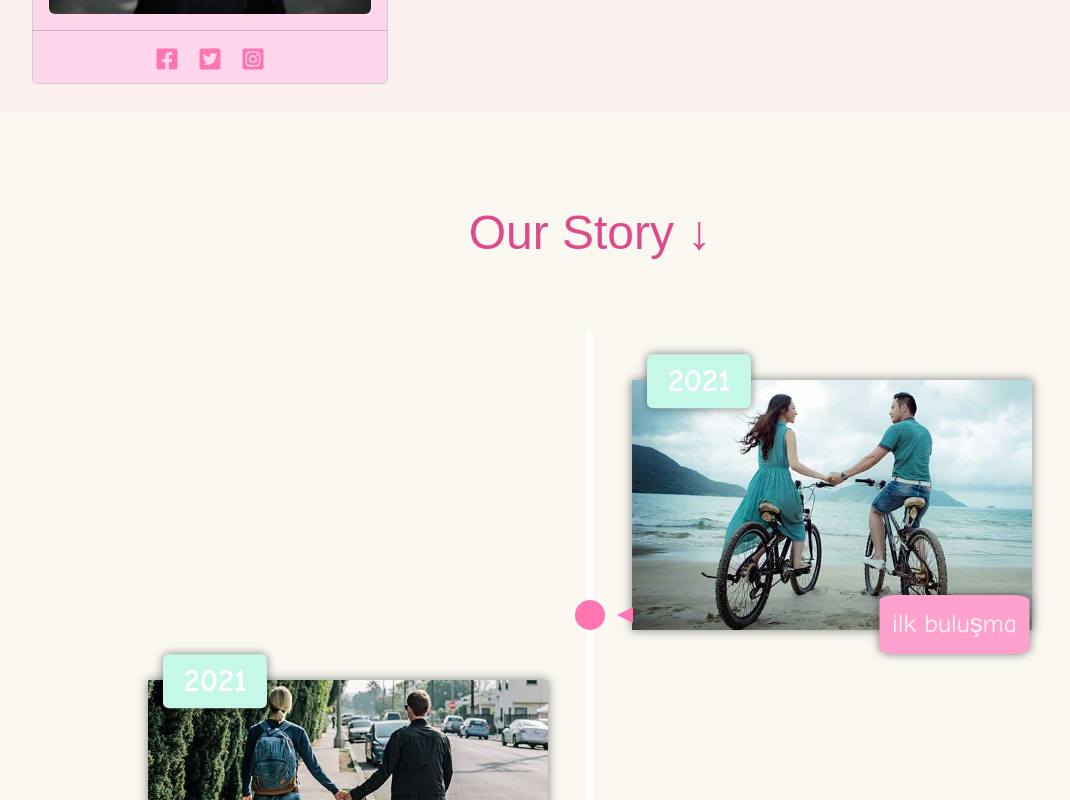
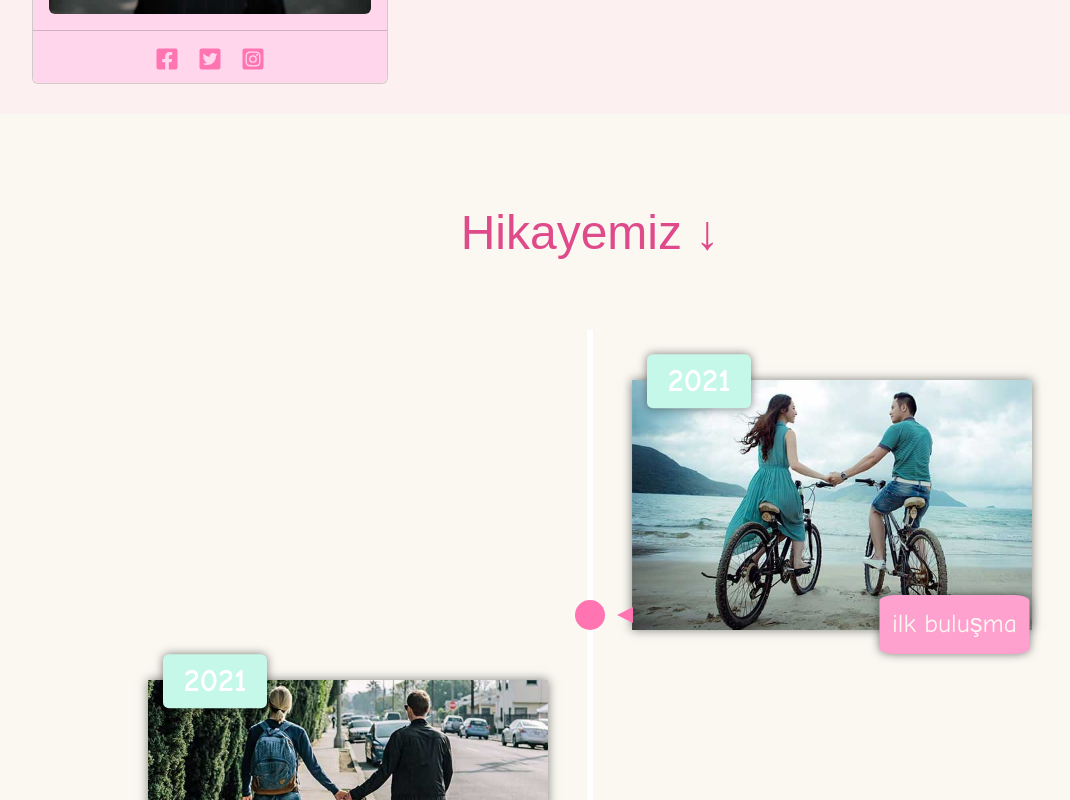
Before and after one commit to InovaForce/template-2, a Next.js app: page / in a window 1280 px wide. Shown: the part 1780-2580 px from the top of the page, without its empty margins (50-1120 px from the left). Built offline with nearby package versions, Linux system fonts and the light colour scheme; no server answers; a web font is replaced by a local one.

Commit message:
updated last

```diff
--- a/src/components/mehmet/intro.jsx
+++ b/src/components/mehmet/intro.jsx
@@ -5,7 +5,7 @@ const Intro = () => {
   return (
     <section className="intro">
       <div className="container">
-        <h1>Our Story &darr;</h1>
+        <h1>Hikayemiz &darr;</h1>
       </div>
     </section>
   );
```
